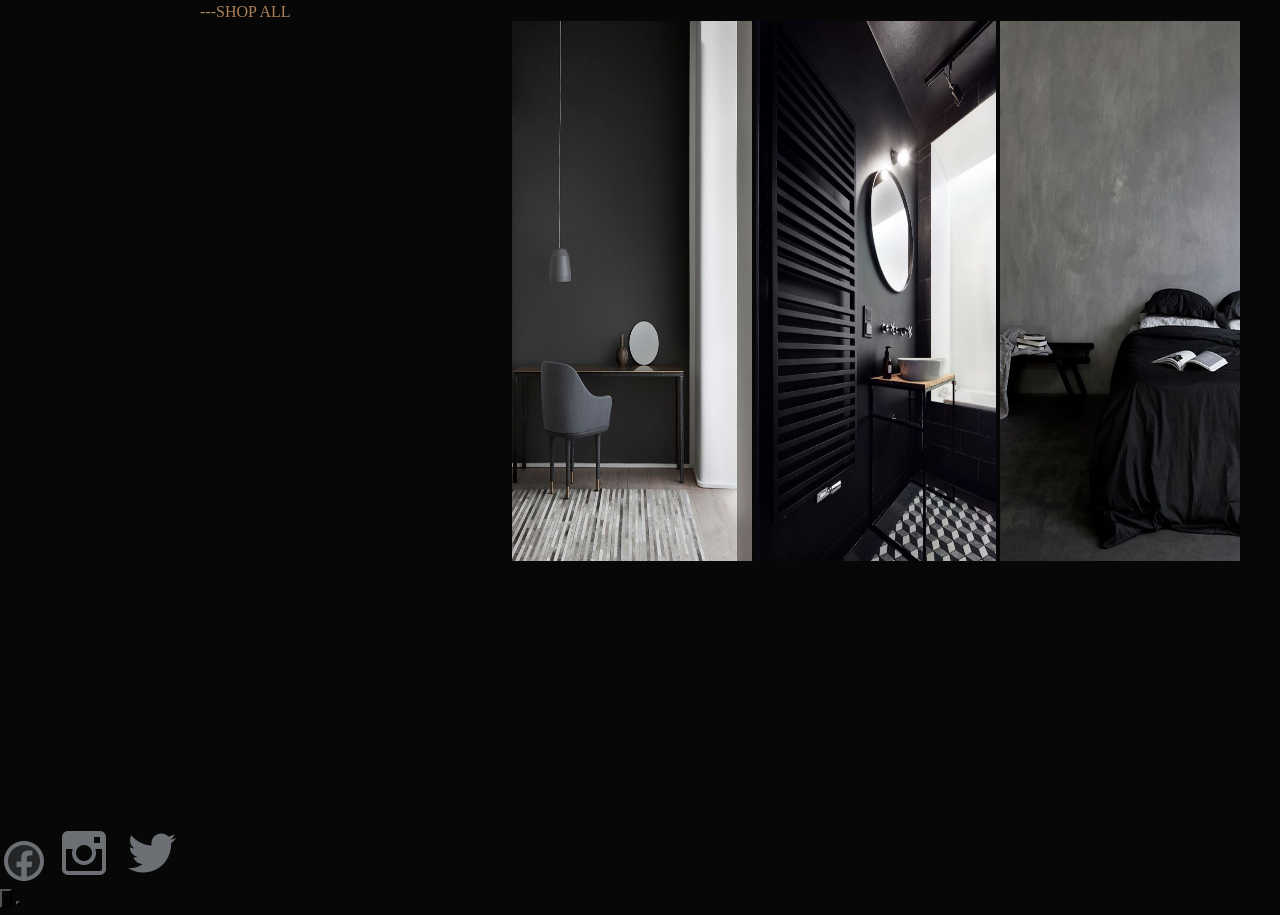
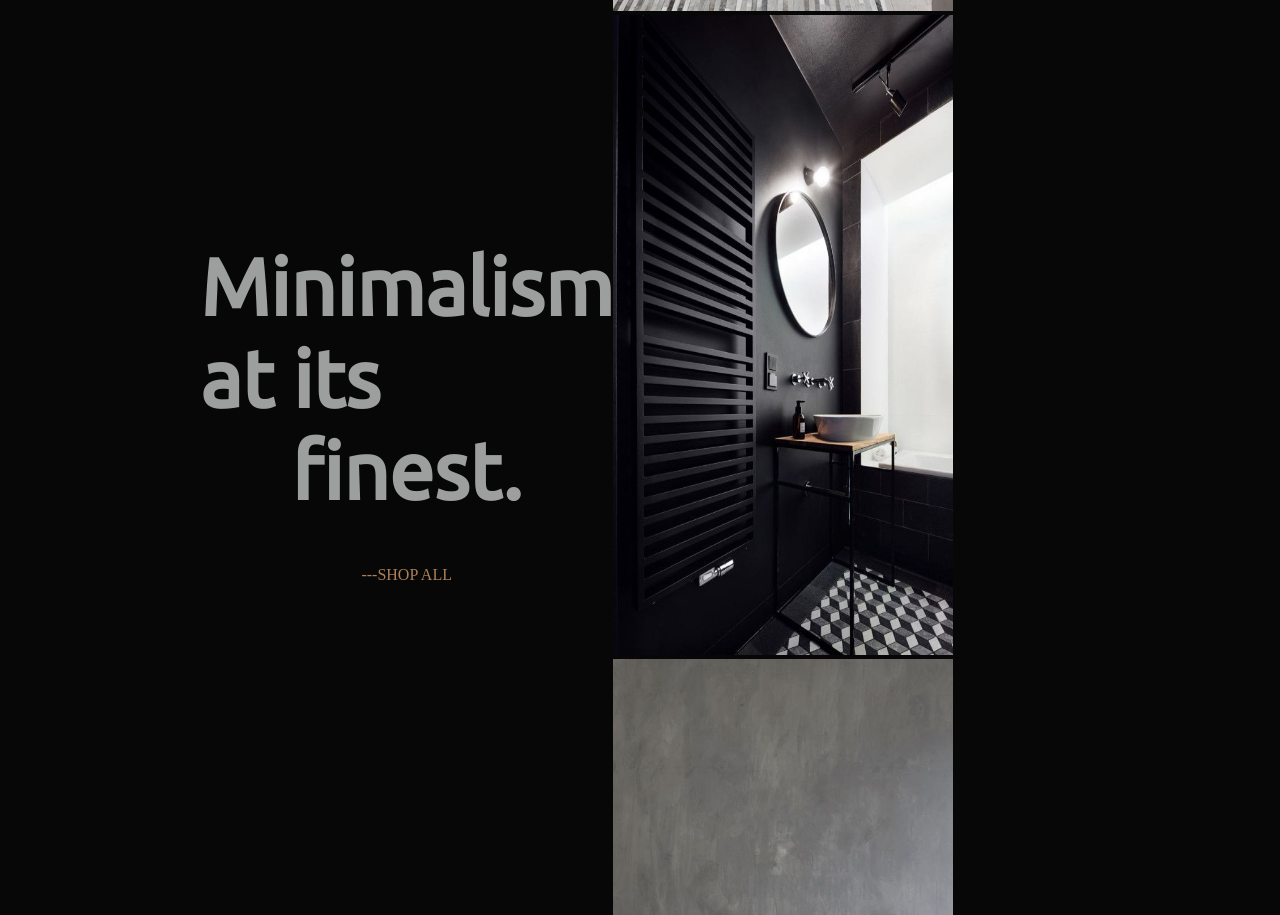
Before and after one commit to g-hoost/github-ubung, a plain HTML site: page index.html in a window 1280 px wide. Shown: the part 905-1820 px from the top of the page. Drawn offline with Linux system fonts and the light colour scheme.

Commit message:
fast durch

```diff
--- a/assets/css/style.css
+++ b/assets/css/style.css
@@ -39,12 +39,18 @@ li {
     list-style: none;
     padding-left: 200px;
 }
+hr {
+    color: #6e6864;
+}
 .mini {
     font-family: 'Ubuntu', sans-serif;
     font-size: 5rem;
     color: #9d9f9f;
-    margin-top: 600px;
+    margin-top: 150px;
     margin-left: 200px;
+}
+.minimalism {
+    text-align-last: center;
 }
 
 .shop {
@@ -54,33 +60,45 @@ li {
     text-transform: uppercase;
 
 }
+main {
+    margin-top: 200px;
+    display: flex;
+    justify-content: space-evenly;
+    align-items: center;
+}
 .right {
-    position: absolute;
-    right: 40px;
-    margin-right: 0;
-
 
 }
 .wohn {
-   width: 240px;
-   height: 540px;
+   width: 340px;
+   height: 640px;
    position: relative;
 }
 .bad {
-    width: 240px;
-    height: 540px;
+    width: 340px;
+    height: 640px;
     position: relative;
  }
  .schlaf {
-    width: 240px;
-    height: 540px;
+    width: 340px;
+    height: 640px;
     position: relative;
  }
+ .facebook {
+     width: 40px;
+     margin-left: 30px;
+ }
+ .instagram {
+    width: 40px;
+}
+.twitter {
+    width: 40px;
+}
 
  footer {
      display: inline-block;
      color: #9d9f9f;
-     margin-top: 800px;
+     margin-top: 100px;
      align-items: center;
      justify-content: space-between;
 
--- a/index.html
+++ b/index.html
@@ -1,13 +1,17 @@
 <!DOCTYPE html>
 <html lang="en">
+
 <head>
     <meta charset="UTF-8">
     <meta name="viewport" content="width=device-width, initial-scale=1.0">
     <title>Übungsprojekt GitHub</title>
     <link rel="stylesheet" href="assets/css/style.css">
-    <style>@import url('https://fonts.googleapis.com/css2?family=Monoton&family=Ubuntu&display=swap');</style>
+    <style>
+        @import url('https://fonts.googleapis.com/css2?family=Monoton&family=Ubuntu&display=swap');
+    </style>
 
 </head>
+
 <body>
     <header>
         <nav>
@@ -20,30 +24,34 @@
                 <li>services</li>
             </ul>
         </nav>
+
     </header>
+    <hr>
     <main>
         <section class="minimalism">
             <h1 class="mini">Minimalism<br>at its finest.</h1>
             <p class="shop">---shop all</p>
-
         </section>
 
+            <section class="right">
+                <img class="wohn"
+                    src="assets/img/465d7140a2cac9b6ea78feabd5000669--grey-interior-design-dark-grey-interior.jpg"
+                    alt="Interior Wohnzimmer">
+                <img class="bad" src="assets/img/cba212eed69977e8935c472cccd2a0d6.jpg" alt="Interior Badezimmer">
+                <img class="schlaf" src="assets/img/dark-alluring-bedroom-with-very-simple-and-minimalist-decor.jpg"
+                    alt="Interior Schlafzimmer">
 
-        <section class="right">
-            <img class="wohn" src="assets/img/465d7140a2cac9b6ea78feabd5000669--grey-interior-design-dark-grey-interior.jpg" alt="Interior Wohnzimmer">
-            <img class="bad" src="assets/img/cba212eed69977e8935c472cccd2a0d6.jpg" alt="Interior Badezimmer">
-            <img class="schlaf" src="assets/img/dark-alluring-bedroom-with-very-simple-and-minimalist-decor.jpg" alt="Interior Schlafzimmer">
-
-        </section>
+            </section>
     </main>
     <footer>
-        <img src="assets/img/icons8_facebook_circled_48px.png">
-        <img src="assets/img/icons8_instagram_old_64px.png">
-        <img src="assets/img/icons8_twitter_64px.png">
+        <img class="facebook" src="assets/img/icons8_facebook_circled_48px.png">
+        <img class="instagram" src="assets/img/icons8_instagram_old_64px.png">
+        <img class="twitter" src="assets/img/icons8_twitter_64px.png">
         <div>
             <button>></button>
             <button></button>
         </div>
     </footer>
 </body>
+
 </html>
```
